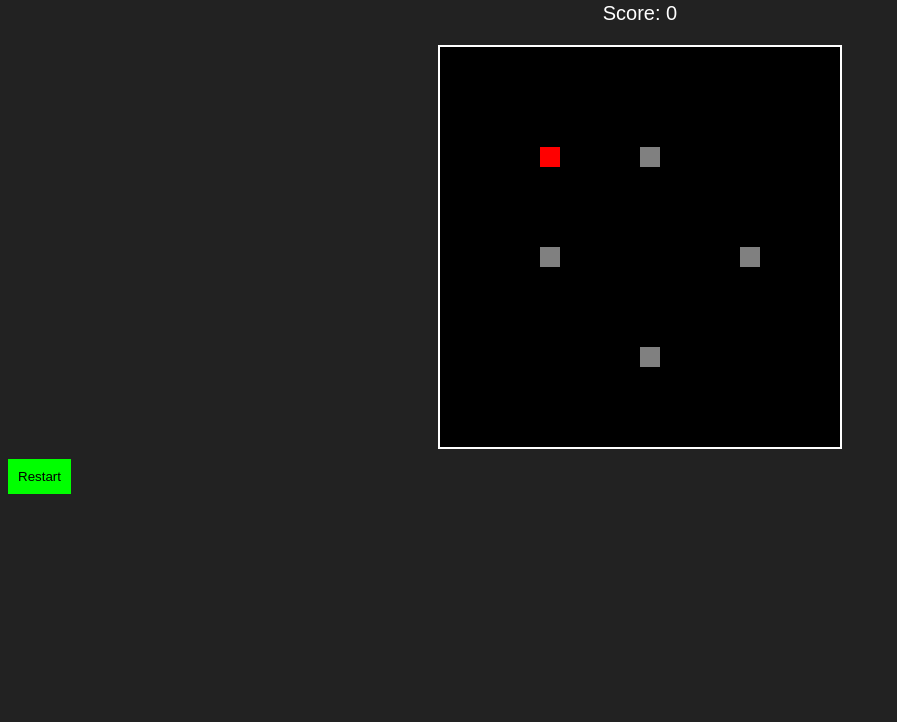
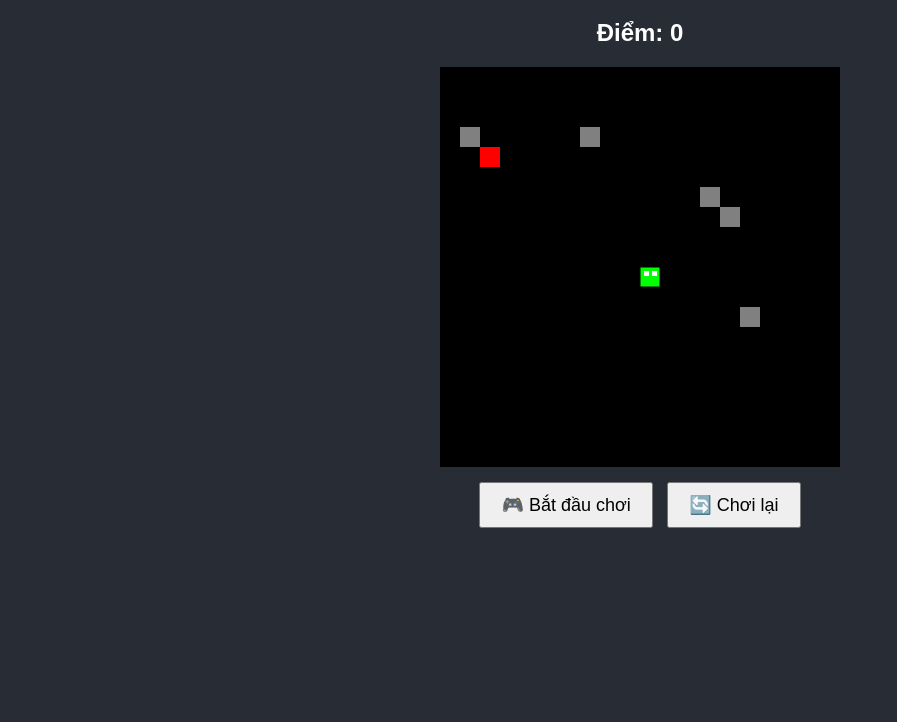
Before and after one commit to vuconghung241/ran-san-moi, a plain HTML site: page index.html in a window 1280 px wide. Shown: the part 78-800 px from the top of the page, without its empty margins (0-897 px from the left). Drawn offline with Linux system fonts and the light colour scheme.

Commit message:
index.html

```diff
--- a/index.html
+++ b/index.html
@@ -1,116 +1,181 @@
 <!DOCTYPE html>
-<html lang="en">
+<html lang="vi">
 <head>
     <meta charset="UTF-8">
     <meta name="viewport" content="width=device-width, initial-scale=1.0">
-    <title>Snake Game</title>
+    <title>Rắn Săn Mồi</title>
     <style>
-        body { text-align: center; font-family: Arial, sans-serif; background-color: #222; color: white; }
-        canvas { background: black; display: block; margin: 0 auto; border: 2px solid white; }
-        #score { font-size: 20px; margin-top: 10px; }
-        #restart { display: none; margin-top: 10px; padding: 10px; background: lime; color: black; border: none; cursor: pointer; }
+        body {
+            text-align: center;
+            font-family: Arial, sans-serif;
+            background-color: #282c34;
+            color: white;
+        }
+        canvas {
+            background-color: black;
+            display: block;
+            margin: auto;
+        }
+        .controls {
+            margin-top: 10px;
+        }
+        button {
+            padding: 10px 20px;
+            font-size: 18px;
+            cursor: pointer;
+            margin: 5px;
+        }
     </style>
 </head>
 <body>
-    <h1>Snake Game</h1>
-    <p id="score">Score: 0</p>
+    <h1>🐍 Rắn Săn Mồi 🕹</h1>
+    <h2>Điểm: <span id="score">0</span></h2>
     <canvas id="gameCanvas" width="400" height="400"></canvas>
-    <button id="restart" onclick="startGame()">Restart</button>
+    <div class="controls">
+        <button onclick="startGame()">🎮 Bắt đầu chơi</button>
+        <button onclick="resetGame()">🔄 Chơi lại</button>
+    </div>
+
     <script>
         const canvas = document.getElementById("gameCanvas");
         const ctx = canvas.getContext("2d");
         const scoreDisplay = document.getElementById("score");
-        const restartButton = document.getElementById("restart");
 
-        let snake, direction, food, score, gameInterval, obstacles;
-
-        function startGame() {
-            snake = [{x: 200, y: 200}];
-            direction = "RIGHT";
-            food = {x: 100, y: 100};
-            score = 0;
-            obstacles = [
-                {x: 100, y: 200}, {x: 300, y: 200},
-                {x: 200, y: 100}, {x: 200, y: 300}
-            ];
-            scoreDisplay.innerText = "Score: 0";
-            restartButton.style.display = "none";
-            clearInterval(gameInterval);
-            gameInterval = setInterval(updateGame, 150);
-        }
+        const box = 20; // Kích thước mỗi ô
+        let snake = [{ x: 200, y: 200 }]; // Rắn bắt đầu
+        let direction = "RIGHT"; // Hướng di chuyển
+        let food = spawnFood();
+        let obstacles = generateObstacles(5); // 5 chướng ngại vật
+        let score = 0;
+        let gameRunning = false;
+        let speed = 200; // Tốc độ ban đầu (ms)
+        let gameInterval;
 
         function drawSnake() {
-            snake.forEach((part, index) => {
-                ctx.fillStyle = index === 0 ? "lime" : "green";
-                ctx.fillRect(part.x, part.y, 20, 20);
-                if (index === 0) drawEyes(part.x, part.y);
+            snake.forEach((segment, index) => {
+                ctx.fillStyle = index === 0 ? "lime" : "green"; // Đầu màu khác
+                ctx.fillRect(segment.x, segment.y, box, box);
+                ctx.strokeStyle = "black";
+                ctx.strokeRect(segment.x, segment.y, box, box);
+
+                // Vẽ mắt rắn
+                if (index === 0) {
+                    ctx.fillStyle = "white";
+                    ctx.fillRect(segment.x + 4, segment.y + 4, 5, 5);
+                    ctx.fillRect(segment.x + 12, segment.y + 4, 5, 5);
+                }
             });
         }
 
-        function drawEyes(x, y) {
-            ctx.fillStyle = "white";
-            ctx.beginPath();
-            ctx.arc(x + 5, y + 5, 3, 0, Math.PI * 2);
-            ctx.arc(x + 15, y + 5, 3, 0, Math.PI * 2);
-            ctx.fill();
+        function drawFood() {
+            ctx.fillStyle = "red";
+            ctx.fillRect(food.x, food.y, box, box);
+        }
+
+        function drawObstacles() {
+            ctx.fillStyle = "gray";
+            obstacles.forEach(obstacle => {
+                ctx.fillRect(obstacle.x, obstacle.y, box, box);
+            });
+        }
+
+        function spawnFood() {
+            return {
+                x: Math.floor(Math.random() * (canvas.width / box)) * box,
+                y: Math.floor(Math.random() * (canvas.height / box)) * box
+            };
+        }
+
+        function generateObstacles(count) {
+            let obs = [];
+            for (let i = 0; i < count; i++) {
+                obs.push(spawnFood());
+            }
+            return obs;
         }
 
         function moveSnake() {
+            if (!gameRunning) return;
+
             let head = { ...snake[0] };
-            if (direction === "RIGHT") head.x += 20;
-            if (direction === "LEFT") head.x -= 20;
-            if (direction === "UP") head.y -= 20;
-            if (direction === "DOWN") head.y += 20;
+
+            if (direction === "UP") head.y -= box;
+            if (direction === "DOWN") head.y += box;
+            if (direction === "LEFT") head.x -= box;
+            if (direction === "RIGHT") head.x += box;
+
+            // Kiểm tra va chạm
+            if (head.x < 0 || head.x >= canvas.width || head.y < 0 || head.y >= canvas.height ||
+                snake.some(segment => segment.x === head.x && segment.y === head.y) ||
+                obstacles.some(obstacle => obstacle.x === head.x && obstacle.y === head.y)) {
+                alert("💀 Game Over! Điểm: " + score);
+                gameRunning = false;
+                clearInterval(gameInterval);
+                return;
+            }
+
             snake.unshift(head);
+
             if (head.x === food.x && head.y === food.y) {
                 score += 10;
-                scoreDisplay.innerText = "Score: " + score;
-                food = {x: Math.floor(Math.random() * 20) * 20, y: Math.floor(Math.random() * 20) * 20};
+                scoreDisplay.textContent = score;
+                food = spawnFood();
+                increaseSpeed(); // Tăng tốc độ khi ăn
             } else {
                 snake.pop();
             }
         }
 
-        function drawFood() {
-            ctx.fillStyle = "red";
-            ctx.fillRect(food.x, food.y, 20, 20);
+        function increaseSpeed() {
+            speed *= 0.99; // Giảm 1% thời gian giữa mỗi bước -> nhanh hơn
+            clearInterval(gameInterval);
+            gameInterval = setInterval(gameLoop, speed);
         }
 
-        function drawObstacles() {
-            ctx.fillStyle = "gray";
-            obstacles.forEach(obs => ctx.fillRect(obs.x, obs.y, 20, 20));
-        }
-
-        function checkCollision() {
-            const head = snake[0];
-            if (
-                head.x < 0 || head.x >= canvas.width || head.y < 0 || head.y >= canvas.height ||
-                snake.slice(1).some(part => part.x === head.x && part.y === head.y) ||
-                obstacles.some(obs => obs.x === head.x && obs.y === head.y)
-            ) {
-                clearInterval(gameInterval);
-                alert("Game Over! Your Score: " + score);
-                restartButton.style.display = "block";
-            }
-        }
-
-        function updateGame() {
+        function drawGame() {
             ctx.clearRect(0, 0, canvas.width, canvas.height);
-            moveSnake();
-            checkCollision();
             drawSnake();
             drawFood();
             drawObstacles();
         }
 
-        document.addEventListener("keydown", event => {
+        function gameLoop() {
+            if (gameRunning) {
+                moveSnake();
+                drawGame();
+            }
+        }
+
+        function startGame() {
+            if (!gameRunning) {
+                gameRunning = true;
+                snake = [{ x: 200, y: 200 }];
+                direction = "RIGHT";
+                food = spawnFood();
+                obstacles = generateObstacles(5);
+                score = 0;
+                speed = 200; // Reset tốc độ ban đầu
+                scoreDisplay.textContent = score;
+                clearInterval(gameInterval);
+                gameInterval = setInterval(gameLoop, speed);
+            }
+        }
+
+        function resetGame() {
+            gameRunning = false;
+            clearInterval(gameInterval);
+            startGame();
+        }
+
+        window.addEventListener("keydown", event => {
             if (event.key === "ArrowUp" && direction !== "DOWN") direction = "UP";
             if (event.key === "ArrowDown" && direction !== "UP") direction = "DOWN";
             if (event.key === "ArrowLeft" && direction !== "RIGHT") direction = "LEFT";
             if (event.key === "ArrowRight" && direction !== "LEFT") direction = "RIGHT";
         });
 
-        startGame();
+        // Vẽ màn hình ban đầu
+        drawGame();
     </script>
 </body>
 </html>
```
